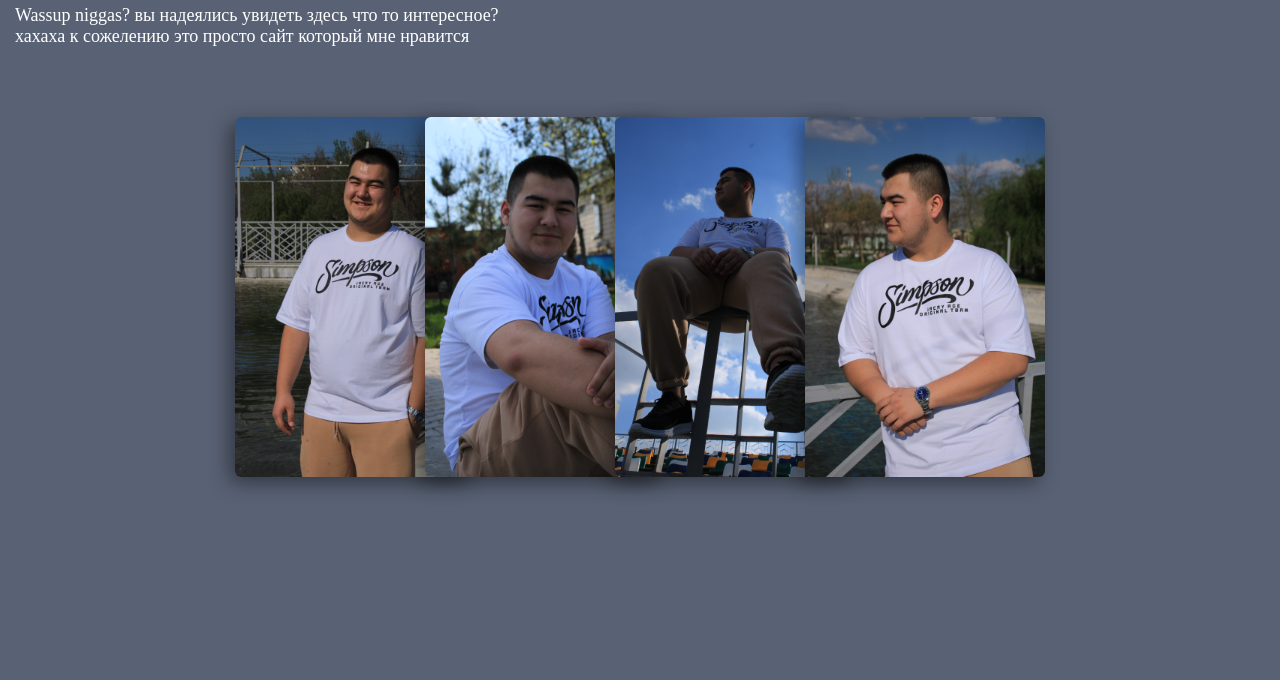
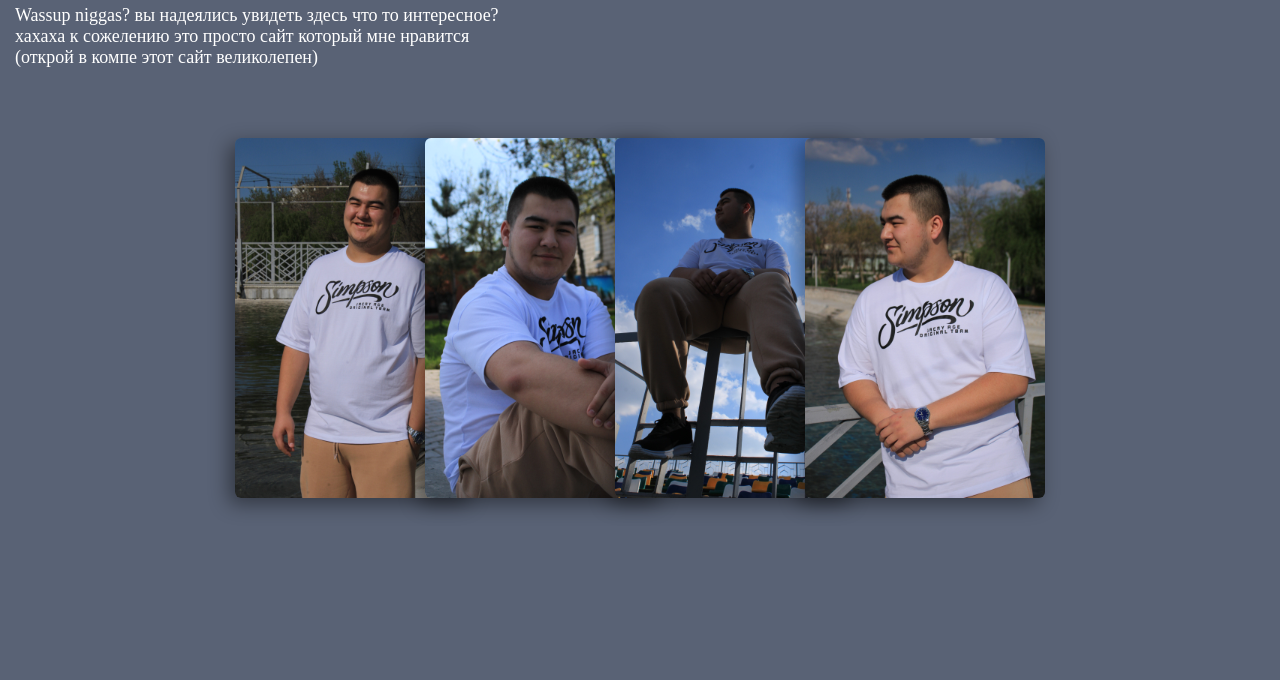
Before and after one commit to Ullrickjohn/wassssup, a plain HTML site: page index.html in a window 1280 px wide. Shown: the part 120-800 px from the top of the page. Drawn offline with Linux system fonts and the light colour scheme.

Commit message:
fix changed about section

```diff
--- a/index.html
+++ b/index.html
@@ -17,6 +17,8 @@
         <p class="about">
             Wassup niggas? вы надеялись увидеть здесь что то интересное? <br>
             хахаха к сожелению это просто сайт который мне нравится
+            <br>
+            (открой в компе этот сайт великолепен)
         </p>
     </div>
 </container>
```
